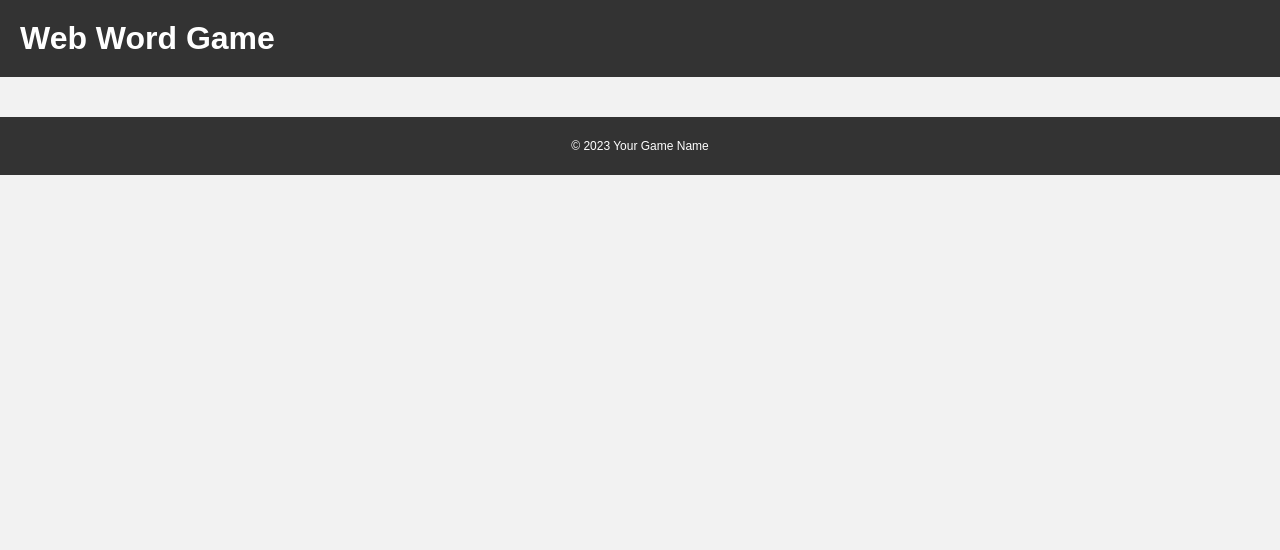
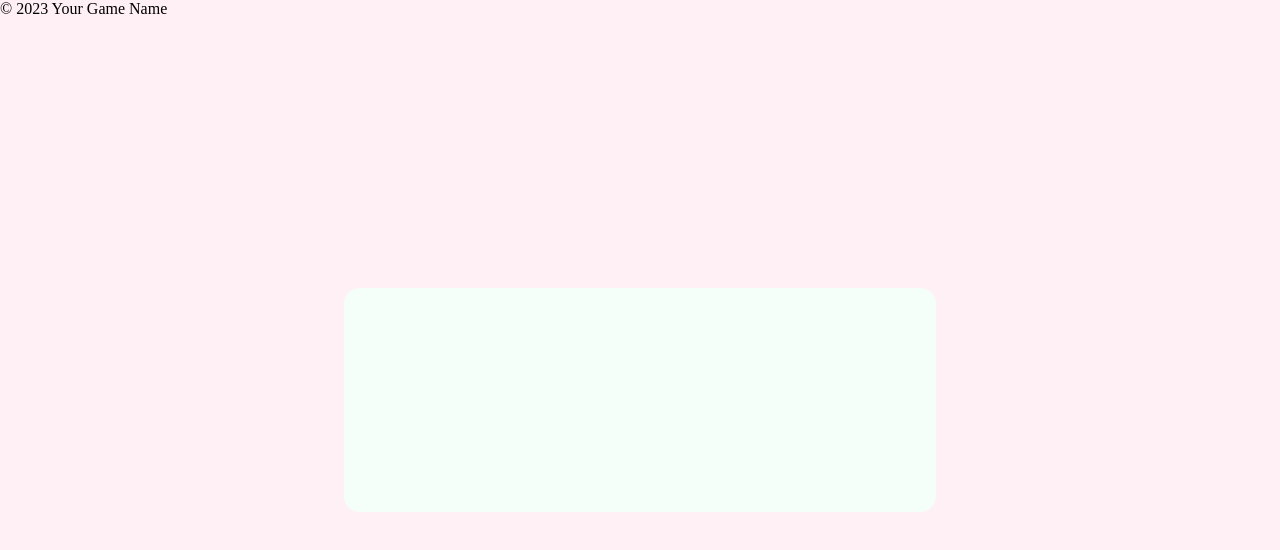
Before and after one commit to sophcao/my-site, a plain HTML site: page index.html in a window 1280 px wide. Drawn offline with Linux system fonts and the light colour scheme.

Commit message:
js added

```diff
--- a/index.html
+++ b/index.html
@@ -1,18 +1,29 @@
 <!DOCTYPE html>
-<html>
+<html lang="en">
 <head>
+  <meta name="viewport" content="width=device-width, initial-scale=1.0" />
   <title>Web Word Game</title>
+  <!--Google Fonts-->
+  <link
+    href="http://fonts.googleapis.com/css2?
+    family=Poppins:wght@400;600&display=swap"
+    rel="stylesheet"
+    />
+   <!--Stylesheet -->
   <link rel="stylesheet" href="styles.css">
 </head>
 <body>
-  <header>
-    <h1>Web Word Game</h1>
-  </header>
+  <div class="wrapper">
+    <div class="hint-ref"></div>
+    <div id="user-input-section"></div>
+    <div id="message"></div>
+    <div id="letter-container"></div>
 
-  <main>
-    <!-- Game content goes here -->
-  </main>
+  </div>
+  <!-- Script -->
+  <script src="script.js"></script>
 
+  <!--Footer-->
   <footer>
     <p>&copy; 2023 Your Game Name</p>
   </footer>
--- a/styles.css
+++ b/styles.css
@@ -1,28 +1,21 @@
+* {
+  padding: 0;
+  margin: 0;
+  box-sizing: border-box;
+}
 body {
-    font-family: Arial, sans-serif;
-    background-color: #f2f2f2;
-    margin: 0;
-    padding: 0;
-  }
-
-  header {
-    background-color: #333;
-    color: #fff;
-    padding: 20px;
-  }
-
-  h1 {
-    margin: 0;
-  }
-
-  main {
-    padding: 20px;
-  }
-
-  footer {
-    background-color: #333;
-    color: #fff;
-    padding: 10px;
-    text-align: center;
-    font-size: 12px;
-  }
+  background-color: lavenderblush;
+}
+.wrapper{
+  position: absolute;
+  width: 90%;
+  max-width: 37em;
+  background-color:mintcream;
+  padding: 7em 3em;
+  position: absolute;
+  transform: translate(-50%, -50%);
+  top: 50%;
+  left: 50%;
+  text-align: center;
+  border-radius: 1em;
+}
```
Also changed, not shown: script.js (added).
